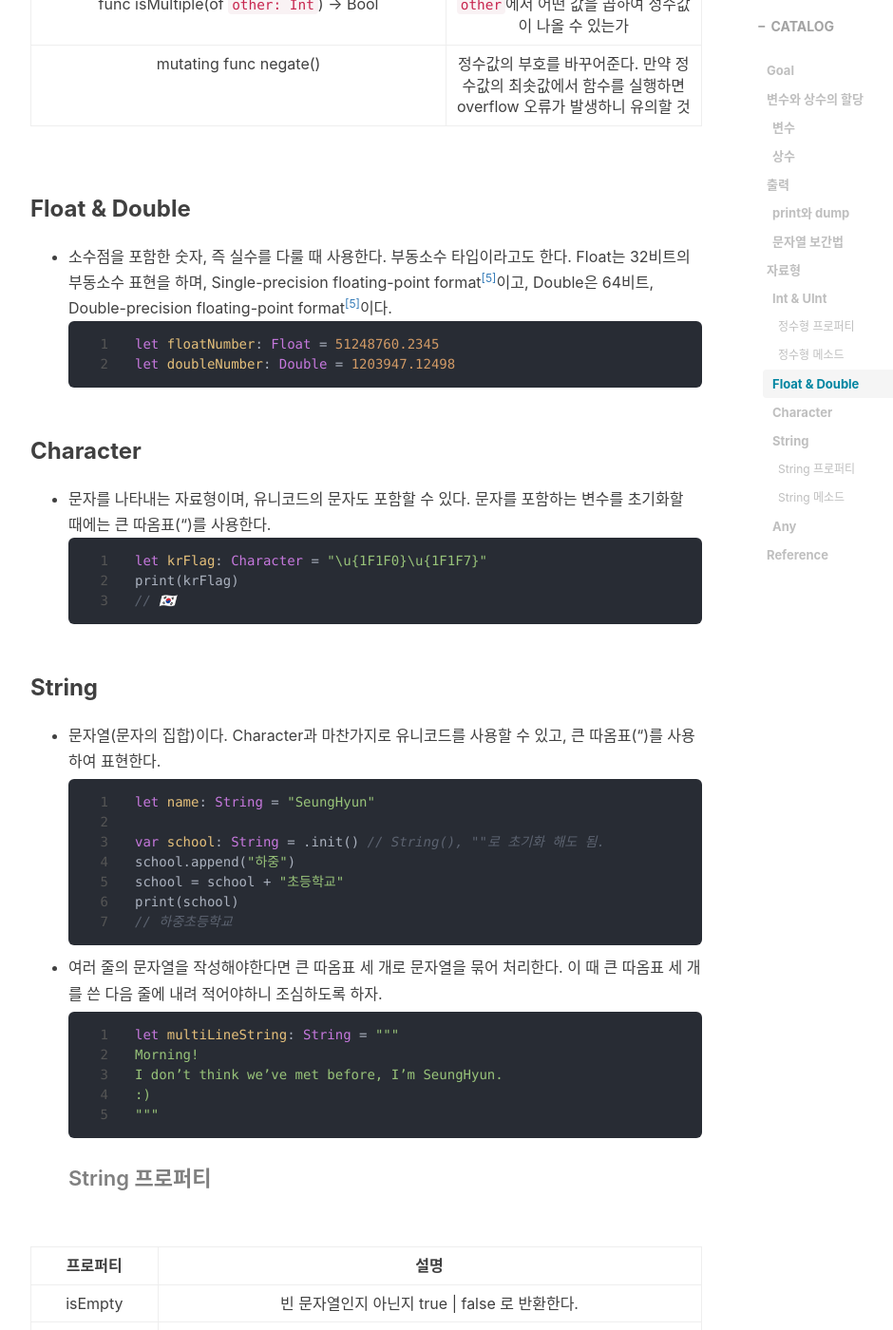
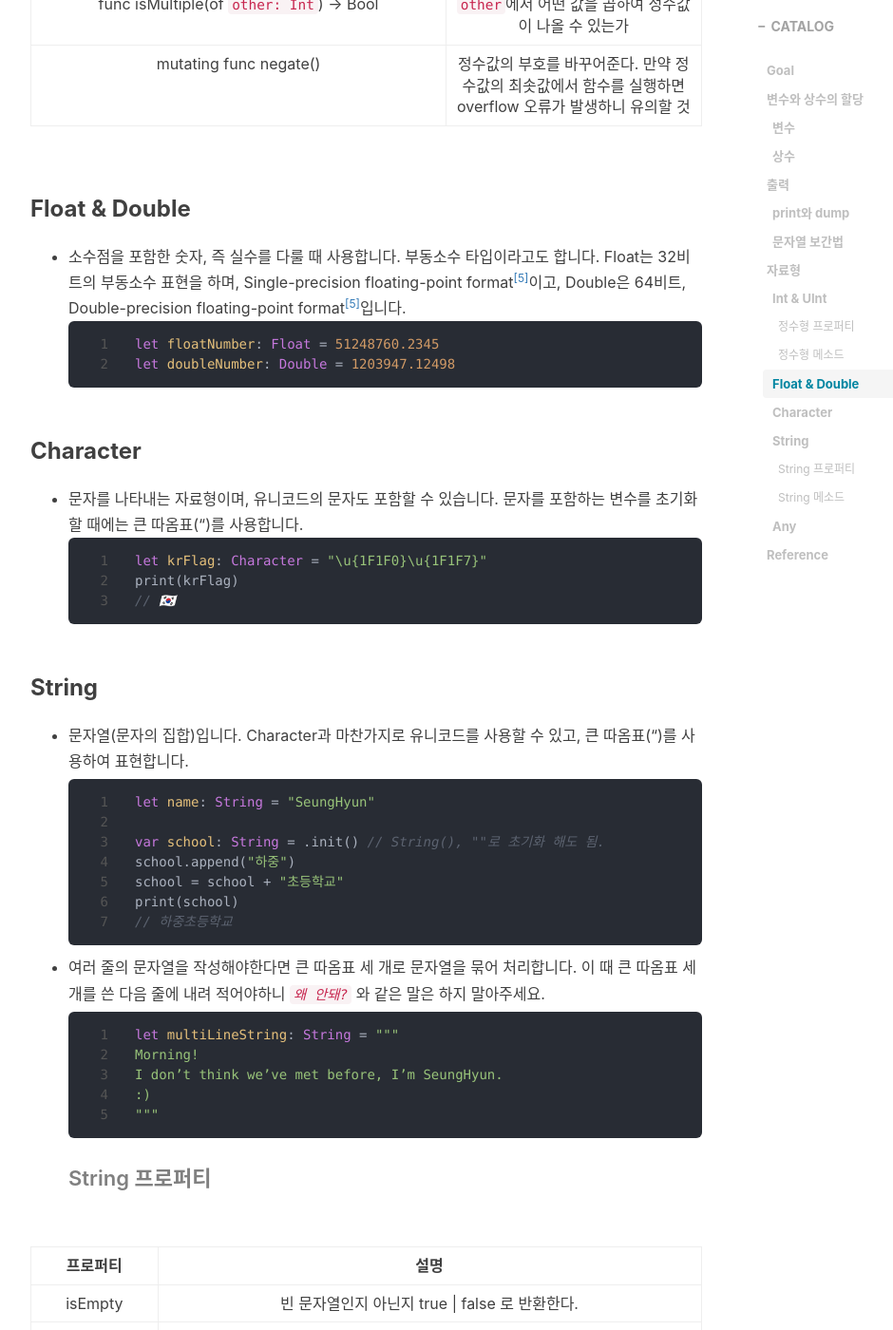
Before and after one commit to WhiteHyun/WhiteHyun.github.io, a Jekyll site: the page built from _posts/swift/2022-01-20-Swift-기초-문법-1.md, in a window 1280 px wide and 1400 px high, scrolled down 5039 px. Shown: the whole window at 95% size, without its empty margins (233-1173 px from the left). Built offline with Jekyll 4.4.1, drawn with Linux system fonts in a browser that asks for light colours; nearby versions of some CDN libraries; comment, search, counter and statistics services are not loaded; some of the changed text lies outside the part shown.

Commit message:
Fix Typo  - basic grammar

````diff
--- a/_posts/swift/2022-01-20-Swift-기초-문법-1.md
+++ b/_posts/swift/2022-01-20-Swift-기초-문법-1.md
@@ -17,25 +17,25 @@ tags:
 
 들어가기에 앞서
 
-- 문법작성규칙은 아래와 같이 작성한다.<sup>[[1]](#ref1)</sup>
+- 문법작성규칙은 아래와 같이 작성합니다.<sup>[[1]](#ref1)</sup>
   > lower camel case: method, variable, constant
   > upper camel case: enum, struct, class, extension
 
 ## 변수와 상수의 할당
 
-- 변수와 상수의 할당은 `[변수 및 상수] [변수 및 상수명]: [자료형] = [값]`을 따르며 생성할 때 자료형은 생략할 수 있다.
+- 변수와 상수의 할당은 `[변수 및 상수] [변수 및 상수명]: [자료형] = [값]`을 따르며 생성할 때 자료형은 생략할 수 있습니다.
 
 ### 변수
 
-- 변수는 값의 변동이 있을 때 사용한다.
-- 변수를 할당할 때 **`var`** 라는 키워드를 사용한다.
+- 변수는 값의 변동이 있을 때 사용합니다.
+- 변수를 할당할 때 **`var`** 라는 키워드를 사용합니다.
 
   ```swift
   var name: String = "WhiteHyun"
   var age: Int = 25
   var height: Float = 190.9
 
-  // 할당한 값을 다시 재설정해줄 수 있다.
+  // 할당한 값을 다시 재설정해줄 수 있습니다.
   name = "SeungHyun"
   age = 26
   height = 191.1
@@ -43,8 +43,8 @@ tags:
 
 ### 상수
 
-- 상수는 값을 바꿀 수 없다. 특정 값에 의미를 부여하거나 가독성을 위해 사용된다.
-- 상수를 할당할 때에는 **`let`** 키워드를 사용한다.
+- 상수는 값을 바꿀 수 없다. 특정 값에 의미를 부여하거나 가독성을 위해 사용됩니다.
+- 상수를 할당할 때에는 **`let`** 키워드를 사용합니다.
 
   ```swift
 
@@ -59,8 +59,8 @@ tags:
 
 ### print와 dump
 
-- print는 커맨드라인에 내가 원하는 값을 출력할 때 사용한다.
-- dump는 print와 기능은 비슷하나, custom struct, custom class에 대해 좀 더 자세한 내용을 출력하고 싶을 때 사용한다.
+- print는 커맨드라인에 내가 원하는 값을 출력할 때 사용합니다.
+- dump는 print와 기능은 비슷하나, custom struct, custom class에 대해 좀 더 자세한 내용을 출력하고 싶을 때 사용합니다.
 
 ```swift
 print(2) // 2
@@ -69,7 +69,7 @@ dump(2) // - 2    여기서 - 2의 '-'는 음수 부호가 아니다!
 
 ### 문자열 보간법
 
-- 문자열 내에 출력하고자 하는 변수나 상수가 있을 때 사용한다. **`\(value)`** 형태로 표시하여 출력한다.
+- 문자열 내에 출력하고자 하는 변수나 상수가 있을 때 사용합니다. **`\(value)`** 형태로 표시하여 출력합니다.
 
 ```swift
 let name: String = "SeungHyun"
@@ -82,7 +82,7 @@ print("I'm \(age) years old.") // I'm 25 years old.
 
 ### Int & UInt
 
-- 정수타입이다. **`Int`** 를 평균적으로 사용하며, 양수 부호만 적용하는 경우 **`UInt`** 를 고려해볼 수 있다. 또한 효율적인 메모리 사용을 위해 Int8(UInt8), Int16(UInt16), .. 등 원하는 메모리만큼의 정수 타입을 선언할 수 있다.
+- 정수타입입니다. **`Int`** 를 평균적으로 사용하며, 양수 부호만 적용하는 경우 **`UInt`** 를 고려해볼 수 있습니다. 또한 효율적인 메모리 사용을 위해 Int8(UInt8), Int16(UInt16), .. 등 원하는 메모리만큼의 정수 타입을 선언할 수 있습니다.
 
   ```swift
   var age: UInt = 30
@@ -90,7 +90,7 @@ print("I'm \(age) years old.") // I'm 25 years old.
   var level: Int8 = 127
   ```
 
-- 각 정수형 타입의 범위는 표와 같다.
+- 각 정수형 타입의 범위는 표를 확인해 주세요.
 
   | 자료형 |                         범위                         |
   | :----: | :--------------------------------------------------: |
@@ -142,7 +142,7 @@ print("I'm \(age) years old.") // I'm 25 years old.
 
 ### Float & Double
 
-- 소수점을 포함한 숫자, 즉 실수를 다룰 때 사용한다. 부동소수 타입이라고도 한다. Float는 32비트의 부동소수 표현을 하며, Single-precision floating-point format<sup>[[5]](#ref5)</sup>이고, Double은 64비트, Double-precision floating-point format<sup>[[5]](#ref5)</sup>이다.
+- 소수점을 포함한 숫자, 즉 실수를 다룰 때 사용합니다. 부동소수 타입이라고도 합니다. Float는 32비트의 부동소수 표현을 하며, Single-precision floating-point format<sup>[[5]](#ref5)</sup>이고, Double은 64비트, Double-precision floating-point format<sup>[[5]](#ref5)</sup>입니다.
   ```swift
   let floatNumber: Float = 51248760.2345
   let doubleNumber: Double = 1203947.12498
@@ -150,7 +150,7 @@ print("I'm \(age) years old.") // I'm 25 years old.
 
 ### Character
 
-- 문자를 나타내는 자료형이며, 유니코드의 문자도 포함할 수 있다. 문자를 포함하는 변수를 초기화할 때에는 큰 따옴표(")를 사용한다.
+- 문자를 나타내는 자료형이며, 유니코드의 문자도 포함할 수 있습니다. 문자를 포함하는 변수를 초기화할 때에는 큰 따옴표(")를 사용합니다.
   ```swift
   let krFlag: Character = "\u{1F1F0}\u{1F1F7}"
   print(krFlag)
@@ -159,7 +159,7 @@ print("I'm \(age) years old.") // I'm 25 years old.
 
 ### String
 
-- 문자열(문자의 집합)이다. Character과 마찬가지로 유니코드를 사용할 수 있고, 큰 따옴표(")를 사용하여 표현한다.
+- 문자열(문자의 집합)입니다. Character과 마찬가지로 유니코드를 사용할 수 있고, 큰 따옴표(")를 사용하여 표현합니다.
 
   ```swift
   let name: String = "SeungHyun"
@@ -171,7 +171,7 @@ print("I'm \(age) years old.") // I'm 25 years old.
   // 하중초등학교
   ```
 
-- 여러 줄의 문자열을 작성해야한다면 큰 따옴표 세 개로 문자열을 묶어 처리한다. 이 때 큰 따옴표 세 개를 쓴 다음 줄에 내려 적어야하니 조심하도록 하자.
+- 여러 줄의 문자열을 작성해야한다면 큰 따옴표 세 개로 문자열을 묶어 처리합니다. 이 때 큰 따옴표 세 개를 쓴 다음 줄에 내려 적어야하니 _`왜 안돼?`_ 와 같은 말은 하지 말아주세요.
 
   ```swift
   let multiLineString: String = """
@@ -199,8 +199,8 @@ print("I'm \(age) years old.") // I'm 25 years old.
 
 ### Any
 
-- 위에 작성한 자료형 뿐 아니라 아직 설명하지 않은 자료형까지 전부 사용할 수 있는 데이터타입이다.
-- 되도록 사용은 지양하자. 편하다고 나중에 사용했다가, 예기치 못한 오류가 발생하기 딱 좋은 타입이기 때문이다.
+- 위에 작성한 자료형 뿐 아니라 아직 설명하지 않은 자료형까지 전부 사용할 수 있는 데이터타입입니다.
+- 되도록 사용은 지양하셔야 합니다. 편하다고 나중에 사용했다가, 예기치 못한 오류가 발생하기 딱 좋은 타입이기 때문입니다.
   ```swift
   var value: Any = 2
   value = "STRING VALUE"
````
